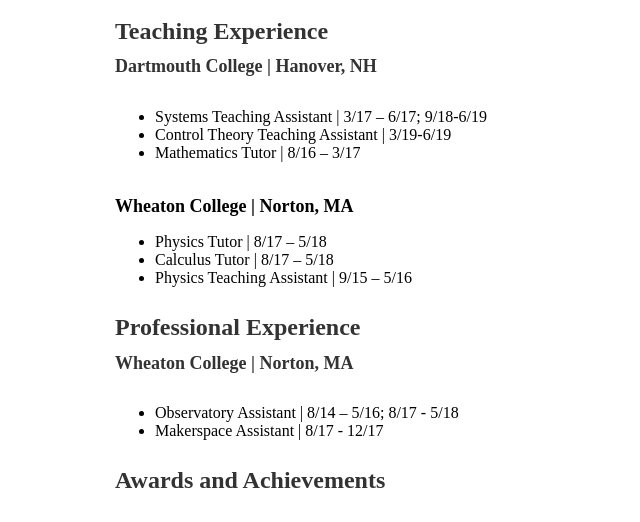
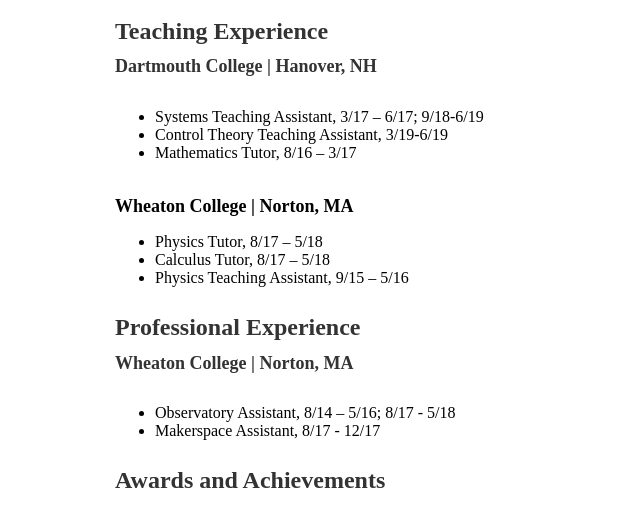
Before and after one commit to ggenszler/ggenszler.github.io, a Jekyll site: the page built from cv/index.html, in a window 1280 px wide and 900 px high, scrolled down 767 px. Shown: the part 152-674 px from the top of the window, without its empty margins (77-717 px from the left). Built offline with Jekyll 4.4.1, drawn with Linux system fonts in a browser that asks for light colours.

Commit message:
Update index.html

```diff
--- a/cv/index.html
+++ b/cv/index.html
@@ -42,24 +42,24 @@
 <font size="5"><b> Teaching Experience </b></font>
 <br><font size="4"><b> Dartmouth College | Hanover, NH </b></font>
 <ul>
-	<li> Systems Teaching Assistant | 3/17 – 6/17; 9/18-6/19 </li>
-	<li> Control Theory Teaching Assistant | 3/19-6/19 </li>
-	<li> Mathematics Tutor | 8/16 – 3/17 </li>
+	<li> Systems Teaching Assistant, 3/17 – 6/17; 9/18-6/19 </li>
+	<li> Control Theory Teaching Assistant, 3/19-6/19 </li>
+	<li> Mathematics Tutor, 8/16 – 3/17 </li>
 </ul>
 
 <br><font size="4"><b> Wheaton College | Norton, MA </b></font>
 <ul>
-	<li> Physics Tutor | 8/17 – 5/18 </li>
-	<li> Calculus Tutor | 8/17 – 5/18 </li>
-	<li> Physics Teaching Assistant | 9/15 – 5/16 </li>
+	<li> Physics Tutor, 8/17 – 5/18 </li>
+	<li> Calculus Tutor, 8/17 – 5/18 </li>
+	<li> Physics Teaching Assistant, 9/15 – 5/16 </li>
 </ul>
 <p>
 
 <font size="5"><b> Professional Experience </b></font>
 <br><font size="4"><b> Wheaton College | Norton, MA </b></font>
 <ul>
-	<li> Observatory Assistant | 8/14 – 5/16; 8/17 - 5/18 </li>
-	<li> Makerspace Assistant | 8/17 - 12/17 </li>
+	<li> Observatory Assistant, 8/14 – 5/16; 8/17 - 5/18 </li>
+	<li> Makerspace Assistant, 8/17 - 12/17 </li>
 </ul>
 <p>
 
@@ -87,7 +87,8 @@
 </ul>
 
 <br><font size="4"><b> Theses </b></font>
-<li> <b>G. Genszler</b>, (May, 2018) Numerical Analysis of Periodic Motion of Tethered Satellite Systems, Wheaton College, Norton, MA, United States. </li>
+<ul>
+	<li> <b>G. Genszler</b>, (May, 2018) Numerical Analysis of Periodic Motion of Tethered Satellite Systems, Wheaton College, Norton, MA, United States. </li>
 </ul>
 <p>
 
```
